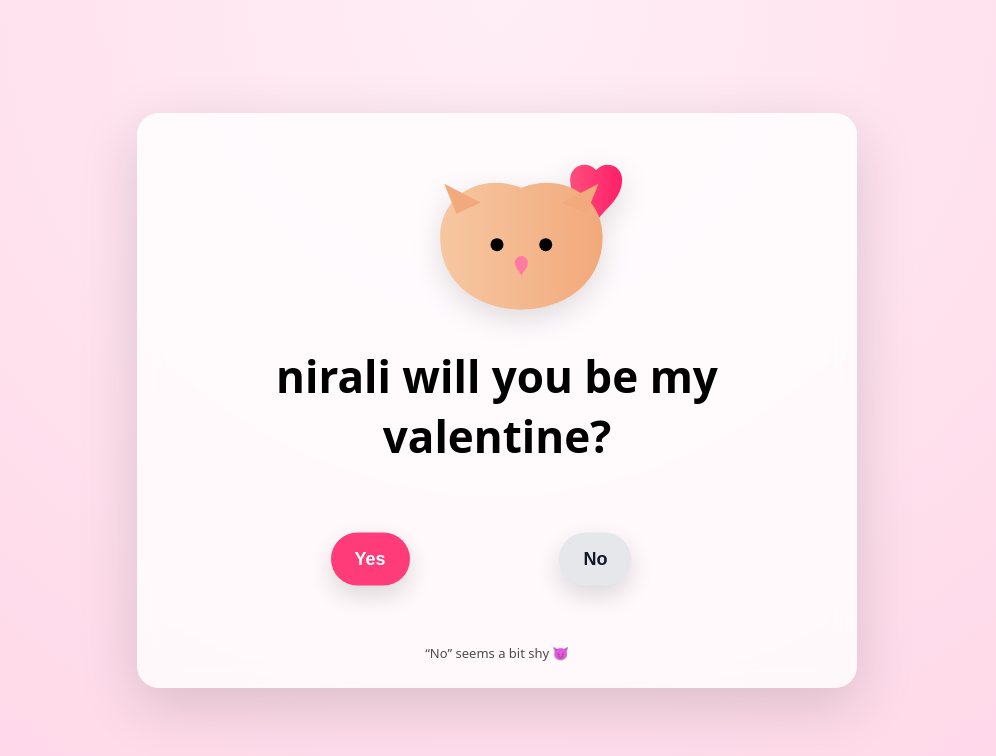
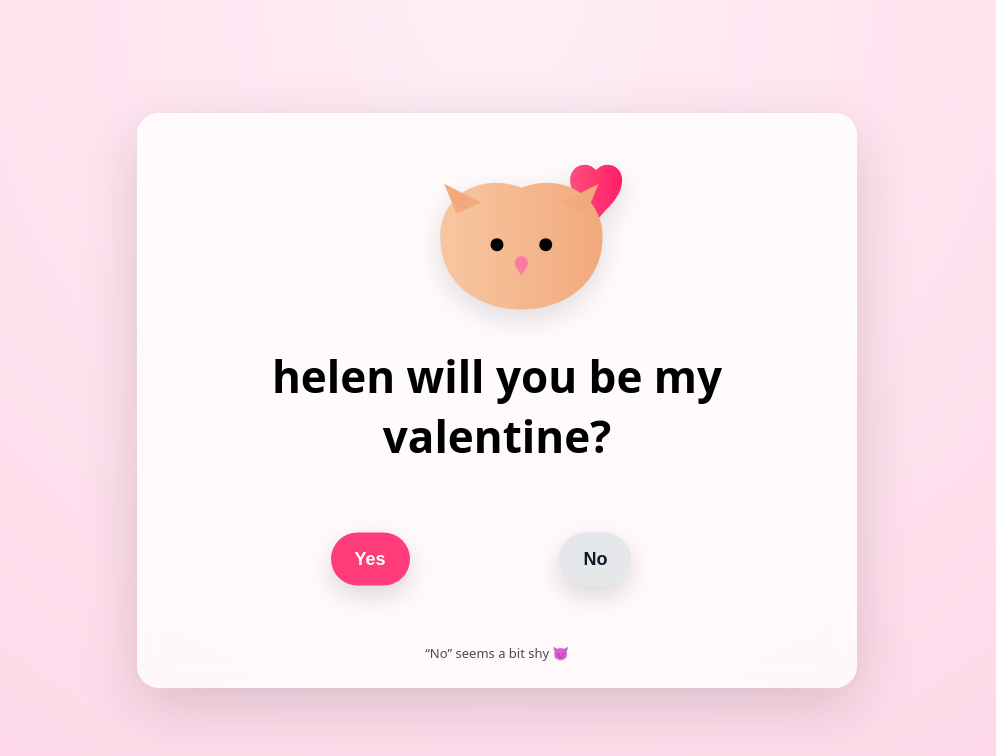
Before and after one commit to meddobby/valentine-, a plain HTML site: page index.html in a window 1280 px wide. Shown: the whole page, without its empty margins (143-1139 px from the left). Drawn offline with nearby package versions, Linux system fonts and the light colour scheme.

Commit message:
Update index.html

```diff
--- a/index.html
+++ b/index.html
@@ -171,7 +171,7 @@
             fill="#ff7aa2"/>
     </svg>
 
-    <h1>nirali will you be my valentine?</h1>
+    <h1>helen will you be my valentine?</h1>
 
     <section class="button-zone" id="zone">
       <button id="yesBtn">Yes</button>
```
